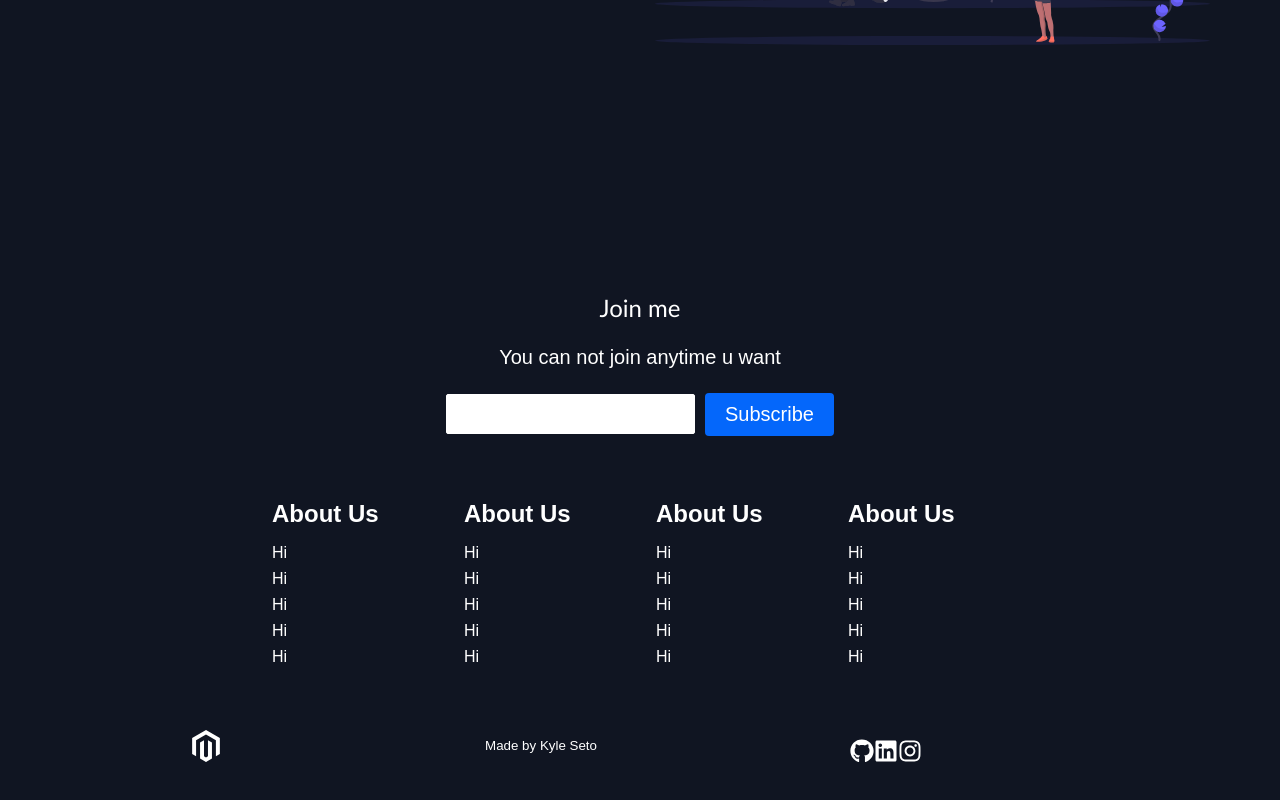
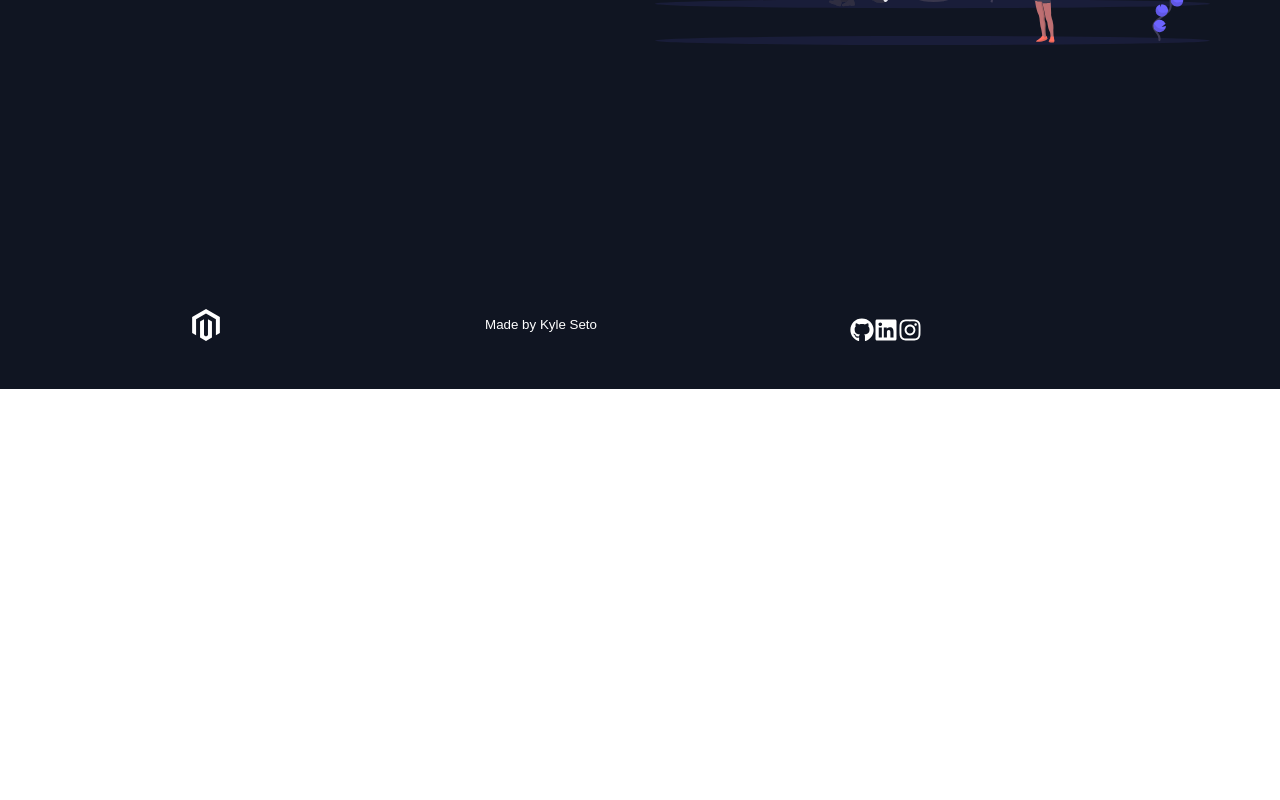
Before and after one commit to Kyle-Seto/Kyle-Seto.github.io, a React (Create React App) app: page / in a window 1280 px wide. Shown: the part 2010-2810 px from the top of the page. After the commit the page ends 2399 px from the top, so only its background shows below. Built offline with nearby package versions, Linux system fonts and the light colour scheme.

Commit message:
Footer changes

```diff
--- a/src/components/Footer/Footer.js
+++ b/src/components/Footer/Footer.js
@@ -1,63 +1,10 @@
 import React from 'react'
 import { FaGithub, FaInstagram, FaLinkedin } from 'react-icons/fa'
-import { FooterContainer, FooterSubscription, FooterSubheading, FooterSubText, Form, FormInput,
-    FooterLinksContainer, FooterLinksWrapper, FooterLinksItems, FooterLinkTitle, FooterLink, SocialMedia,
-SocialMediaWrap,SocialLogo, WebsiteRights, SocialIcons, SocialIconLink, SocialIcon } from './Footer.elements';
-import { Button } from '../../globalStyles';
+import { FooterContainer, SocialMedia, SocialMediaWrap,SocialLogo, WebsiteRights, SocialIcons, SocialIconLink, SocialIcon } from './Footer.elements';
 
 const Footer = () => {
     return (
         <FooterContainer>
-            <FooterSubscription>
-                <FooterSubheading>
-                    Join me
-                </FooterSubheading>
-                <FooterSubText>
-                    You can not join anytime u want
-                </FooterSubText>
-                <Form>
-                    <FormInput name='email' type='email' Placeholder='Your Email'/>
-                        <Button fontBig>Subscribe</Button>
-                </Form>
-            </FooterSubscription>
-            <FooterLinksContainer>
-                <FooterLinksWrapper>
-                    <FooterLinksItems>
-                        <FooterLinkTitle>About Us </FooterLinkTitle>
-                        <FooterLink to='/Contact-me'>Hi</FooterLink>
-                        <FooterLink to='/Contact-me'>Hi</FooterLink>
-                        <FooterLink to='/Contact-me'>Hi</FooterLink>
-                        <FooterLink to='/Contact-me'>Hi</FooterLink>
-                        <FooterLink to='/Contact-me'>Hi</FooterLink>
-                    </FooterLinksItems>
-                    <FooterLinksItems>
-                        <FooterLinkTitle>About Us </FooterLinkTitle>
-                        <FooterLink to='/Contact-me'>Hi</FooterLink>
-                        <FooterLink to='/Contact-me'>Hi</FooterLink>
-                        <FooterLink to='/Contact-me'>Hi</FooterLink>
-                        <FooterLink to='/Contact-me'>Hi</FooterLink>
-                        <FooterLink to='/Contact-me'>Hi</FooterLink>
-                    </FooterLinksItems>
-                    </FooterLinksWrapper>
-                    <FooterLinksWrapper>
-                    <FooterLinksItems>
-                        <FooterLinkTitle>About Us </FooterLinkTitle>
-                        <FooterLink to='/Contact-me'>Hi</FooterLink>
-                        <FooterLink to='/Contact-me'>Hi</FooterLink>
-                        <FooterLink to='/Contact-me'>Hi</FooterLink>
-                        <FooterLink to='/Contact-me'>Hi</FooterLink>
-                        <FooterLink to='/Contact-me'>Hi</FooterLink>
-                    </FooterLinksItems>
-                    <FooterLinksItems>
-                        <FooterLinkTitle>About Us </FooterLinkTitle>
-                        <FooterLink to='/Contact-me'>Hi</FooterLink>
-                        <FooterLink to='/Contact-me'>Hi</FooterLink>
-                        <FooterLink to='/Contact-me'>Hi</FooterLink>
-                        <FooterLink to='/Contact-me'>Hi</FooterLink>
-                        <FooterLink to='/Contact-me'>Hi</FooterLink>
-                    </FooterLinksItems>
-                </FooterLinksWrapper>
-            </FooterLinksContainer>
             <SocialMedia>
                 <SocialMediaWrap>
                     <SocialLogo to='/'>
--- a/src/pages/About Me/About.js
+++ b/src/pages/About Me/About.js
@@ -2,7 +2,7 @@ import React from 'react'
 import { homeObjTwo, homeObjThree} from './Data'
 import { InfoSection } from '../../components';
 
-const Home = () => {
+const About = () => {
     return (
         <>
         <InfoSection {...homeObjTwo} />
@@ -11,4 +11,4 @@ const Home = () => {
     )
 };
 
-export default Home;
+export default About;
--- a/src/pages/Contact Me/Contact.js
+++ b/src/pages/Contact Me/Contact.js
@@ -2,7 +2,7 @@ import React from 'react'
 import { homeObjThree} from './Data'
 import { InfoSection} from '../../components';
 
-const Home = () => {
+const Contact = () => {
     return (
         <>
         <InfoSection {...homeObjThree} />
@@ -10,4 +10,4 @@ const Home = () => {
     )
 };
 
-export default Home;
+export default Contact;
```
